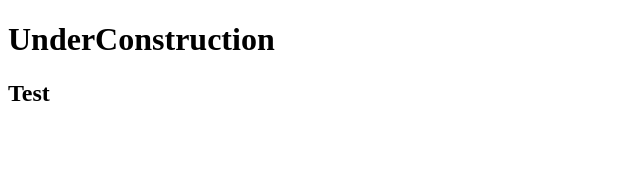
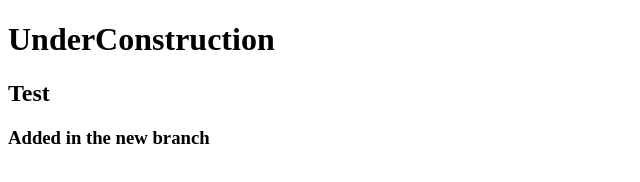
Before and after one commit to pdossetto/pdossetto.github.io, a plain HTML site: page index.html in a window 1280 px wide. Shown: the whole page, without its empty margins (0-640 px from the left). Drawn offline with Linux system fonts and the light colour scheme.

Commit message:
Added new feature

```diff
--- a/index.html
+++ b/index.html
@@ -9,5 +9,6 @@
   <body>
     <h1>UnderConstruction</h1>
     <h2>Test</h2>
+    <h3>Added in the new branch</h3>
   </body>
 </html>
```
